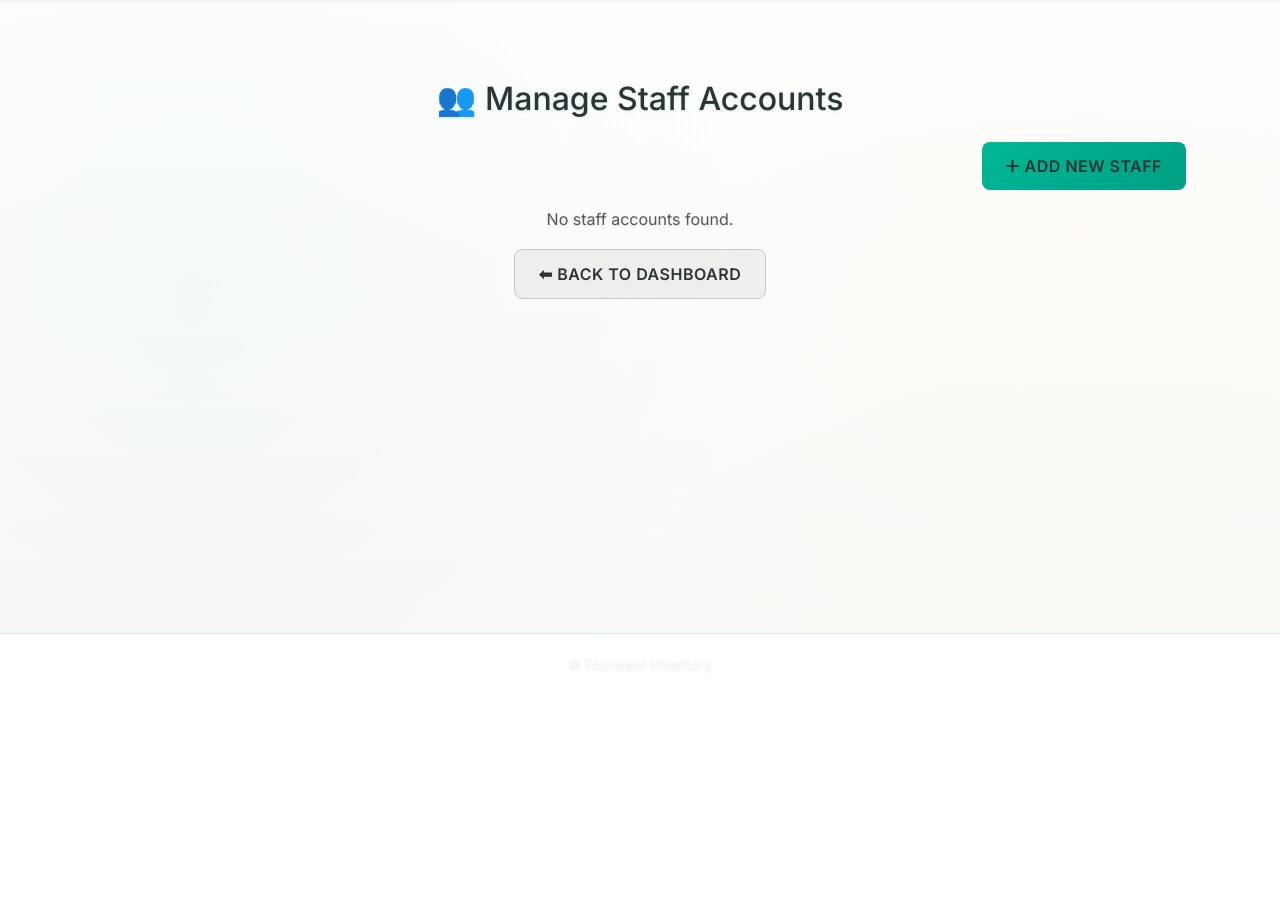
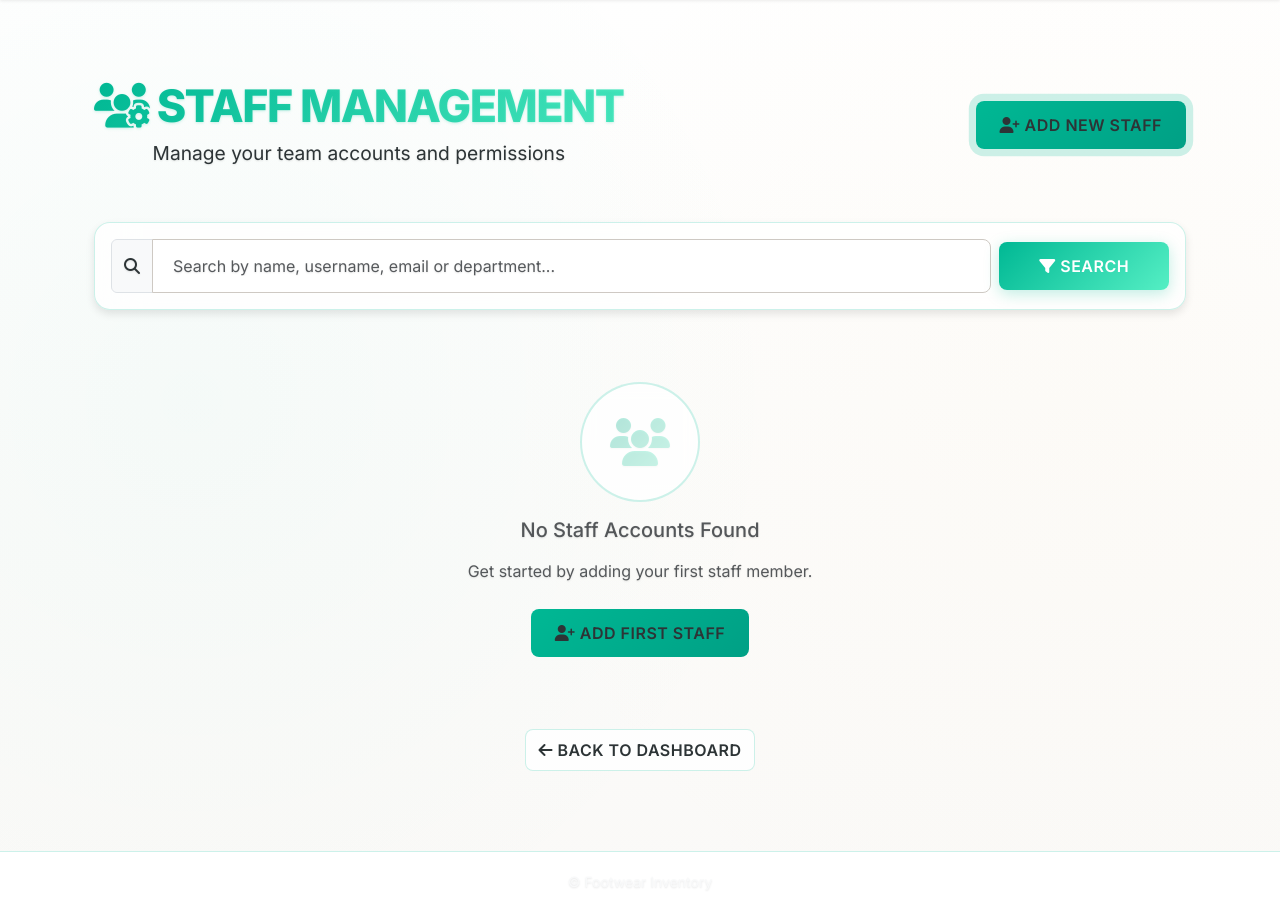
Before and after one commit to HarveyValdez/inventory_system, a Flask app: page /manage_users in a window 1280 px wide. Shown: the part 107-1018 px from the top of the page. Before the commit the page ends 777 px from the top, so only its background shows below. Run offline with Flask 3, Linux system fonts and the light colour scheme; the visitor is signed in with stand-in values (Sample User, id 1).

Commit message:
fix search function for manage user

```diff
--- a/app.py
+++ b/app.py
@@ -1093,12 +1093,15 @@ def search_users():
     users = User.query
 
     if query:
+        search_term = f"%{query}%"
         users = users.filter(
             db.or_(
-                User.username.ilike(f"%{query}%"),
-                User.full_name.ilike(f"%{query}%"),
-                User.email.ilike(f"%{query}%"),
-                User.department.ilike(f"%{query}%")
+                User.username.ilike(search_term),
+                User.first_name.ilike(search_term),
+                User.middle_name.ilike(search_term),
+                User.last_name.ilike(search_term),
+                User.email.ilike(search_term),
+                User.department.ilike(search_term)
             )
         )
 
--- a/static/css/custom.css
+++ b/static/css/custom.css
@@ -1285,7 +1285,7 @@ th {
   box-shadow: var(--shadow-accent);
 }
 
-/* Responsive adjustments */
+
 @media (max-width: 768px) {
   .account-actions {
     flex-direction: column;
@@ -1296,7 +1296,7 @@ th {
   }
 }
 
-/* Multi-step form styles */
+/*  form styles */
 .form-step {
   animation: fadeInUp 0.4s ease-out;
 }
@@ -1374,7 +1374,7 @@ th {
   border-color: var(--danger-color);
 }
 
-/* Pulse animation for submit button */
+/* Pulse animation  */
 @keyframes pulse {
   0% { box-shadow: 0 0 0 0 rgba(0, 184, 148, 0.7); }
   70% { box-shadow: 0 0 0 10px rgba(0, 184, 148, 0); }
@@ -1385,7 +1385,7 @@ th {
   animation: pulse 2s infinite;
 }
 
-/* Activity Logs Glassmorphism */
+/* Activity Logs  */
 .activity-timeline { animation: fadeInUp 0.6s ease-out; }
 .activity-card { transition: all var(--transition-fast); }
 .activity-card:hover { transform: translateY(-3px); box-shadow: var(--shadow-accent); }
@@ -1433,7 +1433,7 @@ th {
 
 .fade-in { animation: fadeInUp 0.3s ease-out; }
 
-/* Stock Control Fix - Force Horizontal Layout */
+/* Stock Control  */
 .stock-form .input-group {
   flex-direction: row !important;
   align-items: center;
@@ -1454,7 +1454,7 @@ th {
   justify-content: center;
 }
 
-/* Ensure icons center properly */
+/*  icons center  */
 .stock-form .input-group button i {
   margin: 0;
 }
@@ -1464,29 +1464,29 @@ th {
    ========================================== */
 
 @media (max-width: 991px) {
-  /* Make dropdown menu scrollable */
+
   .navbar-nav .dropdown-menu {
     max-height: 60vh;
     overflow-y: auto;
     overflow-x: hidden;
     -webkit-overflow-scrolling: touch;
-    position: absolute !important; /* Use absolute instead of fixed */
-    inset: auto auto auto 0 !important; /* Reset Bootstrap positioning */
+    position: absolute !important;
+    inset: auto auto auto 0 !important;
     transform: none !important;
     width: 100% !important;
     margin-top: 0.5rem !important;
   }
 
-  /* Ensure dropdown items are clickable */
+
   .dropdown-item {
     white-space: nowrap;
     overflow: hidden;
     text-overflow: ellipsis;
-    position: relative; /* Ensure proper stacking */
+    position: relative;
     z-index: 1;
   }
 
-  /* Remove the blocking pseudo-element */
+
   .navbar-nav .dropdown-menu::after {
     display: none !important;
   }
@@ -1501,6 +1501,6 @@ th {
     max-height: 85vh;
     overflow-y: auto;
     -webkit-overflow-scrolling: touch;
-    padding-bottom: 2rem; /* Space at bottom */
-  }
-}
+    padding-bottom: 2rem;
+  }
+}
--- a/templates/account.html
+++ b/templates/account.html
@@ -24,9 +24,6 @@
       <div class="card glass-card h-100">
         <div class="card-header d-flex justify-content-between align-items-center">
           <h5 class="mb-0"><i class="fas fa-id-card"></i> Personal Information</h5>
-          <button class="btn btn-sm btn-outline-primary" onclick="editAccount()">
-            <i class="fas fa-edit"></i> Edit
-          </button>
         </div>
         <div class="card-body">
           <div class="row">
--- a/templates/manage_users.html
+++ b/templates/manage_users.html
@@ -2,75 +2,140 @@
 {% block title %}Manage Users{% endblock %}
 
 {% block content %}
-<div class="container mt-4">
-  <h2 class="text-center mb-4">👥 Manage Staff Accounts</h2>
-
-  <div class="mb-3 text-end">
-    <a href="{{ url_for('register_staff') }}" class="btn btn-success">
-      <i class="fas fa-plus"></i> Add New Staff
-    </a>
+<div class="container py-4">
+  <!-- Professional Header -->
+  <div class="page-header mb-4">
+    <div class="d-flex justify-content-between align-items-center flex-wrap gap-3">
+      <div>
+        <h2 class="gradient-text mb-0"><i class="fas fa-users-cog"></i> Staff Management</h2>
+        <p class="text-muted mb-0 mt-1">Manage your team accounts and permissions</p>
+      </div>
+      <a href="{{ url_for('register_staff') }}" class="btn btn-success pulse-btn">
+        <i class="fas fa-user-plus"></i> Add New Staff
+      </a>
+    </div>
   </div>
 
+  <!-- Search Bar -->
+  <div class="card glass-card p-3 mb-4">
+    <form method="GET" action="{{ url_for('search_users') }}" class="row g-2 align-items-center">
+      <div class="col-md-10">
+        <div class="input-group">
+          <span class="input-group-text bg-glass">
+            <i class="fas fa-search"></i>
+          </span>
+          <input type="text" name="query" class="form-control"
+                 placeholder="Search by name, username, email or department..."
+                 value="{{ search_query if search_query else '' }}">
+        </div>
+      </div>
+      <div class="col-md-2">
+        <button type="submit" class="btn btn-primary w-100">
+          <i class="fas fa-filter"></i> Search
+        </button>
+      </div>
+    </form>
+  </div>
+
+  <!-- Users List -->
   {% if users %}
-    <form method="GET" action="{{ url_for('search_users') }}" class="d-flex mb-3">
-        <input type="text" name="query" class="form-control me-2"
-               placeholder="Search by name, username, email or department..."
-               value="{{ search_query if search_query else '' }}">
-        <button type="submit" class="btn btn-outline-primary">Search</button>
-    </form>
+    <div class="users-grid">
+      {% for user in users %}
+        <div class="user-card-wrapper" data-user-id="{{ user.id }}"
+             data-username="{{ user.username }}">
+          <div class="card glass-card h-100 user-card">
+            <div class="card-header bg-transparent d-flex justify-content-between align-items-center">
+              <div>
 
-    <div class="table-responsive">
-      <table class="table table-sm light-table">
-        <thead>
-          <tr>
-            <th>ID</th>
-            <th>Username</th>
-            <th>Full Name</th>
-            <th>Email</th>
-            <th>Phone</th>
-            <th>Department</th>
+                <h6 class="mb-0 gradient-text">
+                  {{ user.first_name }}{% if user.middle_name %} {{ user.middle_name }}{% endif %} {{ user.last_name }}
+                </h6>
+                <small class="text-muted">@{{ user.username }}</small>
+              </div>
+              <span class="status-badge {% if user.is_active %}active{% else %}inactive{% endif %}">
+                <i class="fas fa-circle"></i>
+              </span>
+            </div>
 
-            <th>Status</th>
-            <th>Registered</th>
-            <th>Actions</th>
-          </tr>
-        </thead>
-        <tbody>
-          {% for user in users %}
-            <tr>
-              <td>{{ user.id }}</td>
-              <td><strong>{{ user.username }}</strong></td>
-              <td>{{ user.full_name }}</td>
-              <td>{{ user.email }}</td>
-              <td>{{ user.phone or 'N/A' }}</td>
-              <td><span class="badge bg-info">{{ user.department }}</span></td>
+            <div class="card-body">
+              <div class="user-details">
+                <div class="detail-item">
+                  <i class="fas fa-envelope text-muted"></i>
+                  <span class="truncate">{{ user.email }}</span>
+                </div>
+                <div class="detail-item">
+                  <i class="fas fa-phone text-muted"></i>
+                  <span>{{ user.phone or 'N/A' }}</span>
+                </div>
+                <div class="detail-item">
+                  <i class="fas fa-building text-muted"></i>
+                  <span class="badge bg-info">{{ user.department }}</span>
+                </div>
+                <div class="detail-item">
+                  <i class="fas fa-calendar text-muted"></i>
+                  <small class="text-muted">Joined: {{ user.created_at|manila_time }}</small>
+                </div>
+                {% if user.must_change_password %}
+                  <div class="detail-item">
+                    <i class="fas fa-exclamation-triangle text-warning"></i>
+                    <small class="text-warning">Password reset required</small>
+                  </div>
+                {% endif %}
+              </div>
+            </div>
 
-              <td>
-                {% if user.is_active %}
-                  <span class="badge bg-success">Active</span>
-                {% else %}
-                  <span class="badge bg-danger">Inactive</span>
-                {% endif %}
-              </td>
-              <td><small>{{ user.created_at|manila_time }}</small></td>
-              <td>
-                <a href="{{ url_for('delete_user', id=user.id) }}"
-                   class="btn btn-danger btn-sm"
-                   onclick="return confirm('🚨 Delete user: {{ user.username }}? This cannot be undone!');">
+            <div class="card-footer bg-transparent border-0">
+              <div class="action-buttons">
+                <button class="btn btn-glass btn-sm delete-btn">
                   <i class="fas fa-trash"></i> Delete
-                </a>
-              </td>
-            </tr>
-          {% endfor %}
-        </tbody>
-      </table>
+                </button>
+              </div>
+            </div>
+          </div>
+        </div>
+      {% endfor %}
     </div>
   {% else %}
-    <p class="text-center text-muted">No staff accounts found.</p>
+    <!-- Empty State -->
+    <div class="text-center py-5">
+      <div class="icon-circle mx-auto mb-3" style="width: 120px; height: 120px;">
+        <i class="fas fa-users fa-3x gradient-text" style="opacity: 0.3;"></i>
+      </div>
+      <h5 class="text-muted mb-3">No Staff Accounts Found</h5>
+      <p class="text-muted">
+        {% if search_query %}No results for "{{ search_query }}"{% else %}Get started by adding your first staff member.{% endif %}
+      </p>
+      <a href="{{ url_for('register_staff') }}" class="btn btn-success mt-2">
+        <i class="fas fa-user-plus"></i> Add First Staff
+      </a>
+    </div>
   {% endif %}
 
-  <div class="text-center mt-3">
-    <a href="{{ url_for('admin_dashboard') }}" class="btn btn-secondary">⬅ Back to Dashboard</a>
+  <!-- Back Button -->
+  <div class="text-center mt-4">
+    <a href="{{ url_for('admin_dashboard') }}" class="btn btn-glass">
+      <i class="fas fa-arrow-left"></i> Back to Dashboard
+    </a>
   </div>
 </div>
 {% endblock %}
+
+{% block scripts %}
+<script>
+// Delete button handler
+document.addEventListener('DOMContentLoaded', function() {
+  document.querySelectorAll('.delete-btn').forEach(button => {
+    button.addEventListener('click', function() {
+      const cardWrapper = this.closest('.user-card-wrapper');
+      const userId = cardWrapper.dataset.userId;
+      const username = cardWrapper.dataset.username;
+
+      // Simple confirmation (you can upgrade to modal later)
+      if (confirm(`🚨 Delete user @${username}? This cannot be undone!`)) {
+        window.location.href = `/delete_user/${userId}`;
+      }
+    });
+  });
+});
+</script>
+{% endblock %}
```
